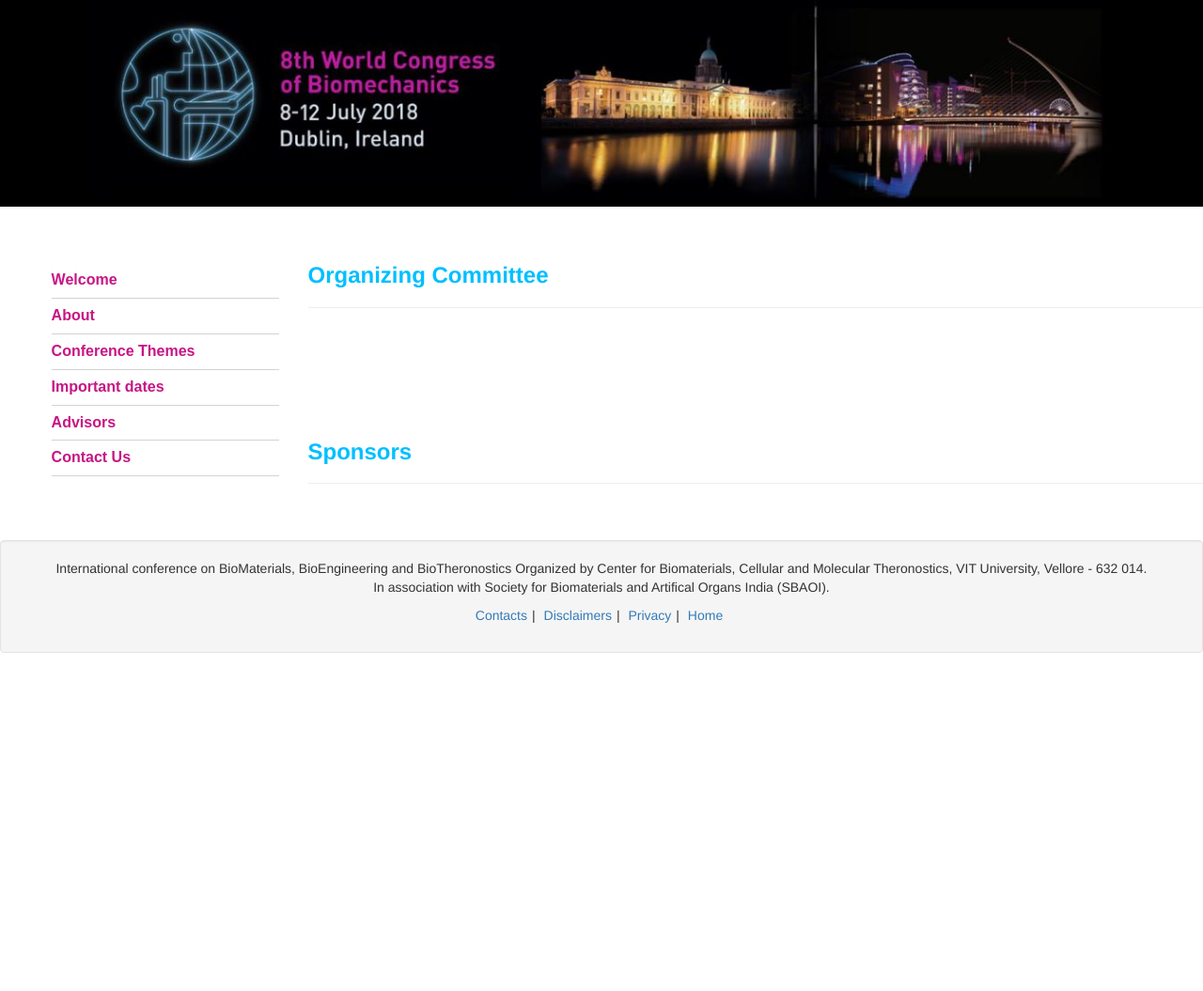
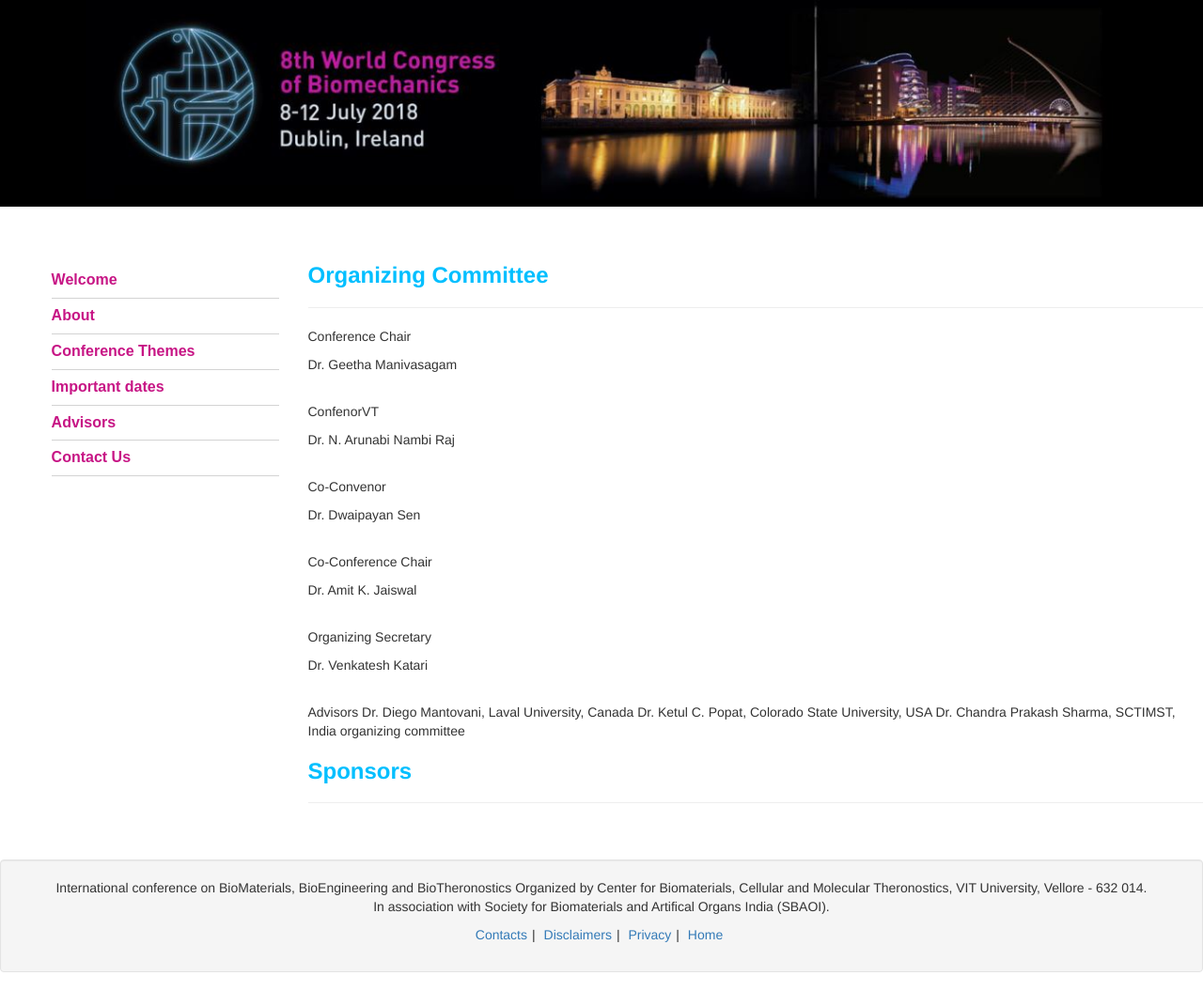
Before and after one commit to a4amann/biomet, a Jekyll site: the page built from advisors.html, in a window 1280 px wide. Shown: the whole page at 94% size. Built offline with Jekyll 4.4.1, drawn with Linux system fonts in a browser that asks for light colours; Markdown is read by kramdown in place of the engine named in the settings; before the commit the page ends 900 px from its top, so only the background shows below that.

```diff
--- a/_layouts/default.html
+++ b/_layouts/default.html
@@ -49,10 +49,10 @@
 			In association with Society for Biomaterials and Artifical Organs India (SBAOI).
 		</p>
 		<ul class="list-unstyled list-inline text-center">
-			<li><a href="#">Contacts</a></li>|
+			<li><a href="contact.html">Contacts</a></li>|
 			<li><a href="#">Disclaimers</a></li>|
 			<li><a href="#">Privacy</a></li>|
-			<li><a href="#">Home</a></li>
+			<li><a href="index.html">Home</a></li>
 		</ul>
 
 	</div>
--- a/advisors.html
+++ b/advisors.html
@@ -3,6 +3,28 @@
 ---
 
 <h3 class="index-head">Organizing Committee</h3><hr>
-<p><br><br><br><br><br></p>
+	<p class="post"> Conference Chair</p>
+	<p class="name">Dr. Geetha Manivasagam</p>
+	<br>
+	<p class="post"> ConfenorVT</p>
+	<p class="name">Dr. N. Arunabi Nambi Raj</p>
+	<br>
+	<p class="post">Co-Convenor</p>
+	<p class="name">Dr. Dwaipayan Sen</p>
+	<br>
+	<p class="post">Co-Conference Chair</p>
+	<p class="name">Dr. Amit K. Jaiswal</p>
+	<br>
+	<p class="post">Organizing Secretary</p>
+	<p class="name">Dr. Venkatesh Katari</p>
+	<br>
+
+
+Advisors
+Dr. Diego Mantovani, Laval University, Canada
+Dr. Ketul C. Popat, Colorado State University, USA
+Dr. Chandra Prakash Sharma, SCTIMST, India
+organizing committee
+
 
 <h3 class="index-head">Sponsors</h3><hr>
--- a/dates.html
+++ b/dates.html
@@ -1,4 +1,6 @@
 ---
 layout: default
 ---
-<img src="img/dates.jpg" class="img img-responsive center-block" alt="Important Dates">
+
+<h1 class="index-head">Important Dates</h1><hr>
+<img src="img/dates.jpg" class="img img-responsive pull-left" alt="Important Dates" style="margin-top:0;">
--- a/index.html
+++ b/index.html
@@ -151,7 +151,7 @@
 			Organized by Center for Biomaterials, Cellular and Molecular Theronostics, VIT University, Vellore - 632 014.	<br>
 			In association with Society for Biomaterials and Artifical Organs India (SBAOI).</p>
 		<ul class="list-unstyled list-inline text-center">
-			<li><a href="#">Contacts</a></li>|
+			<li><a href="contact.html">Contacts</a></li>|
 			<li><a href="#">Disclaimers</a></li>|
 			<li><a href="#">Privacy</a></li>|
 			<li><a href="#">Home</a></li>
```
